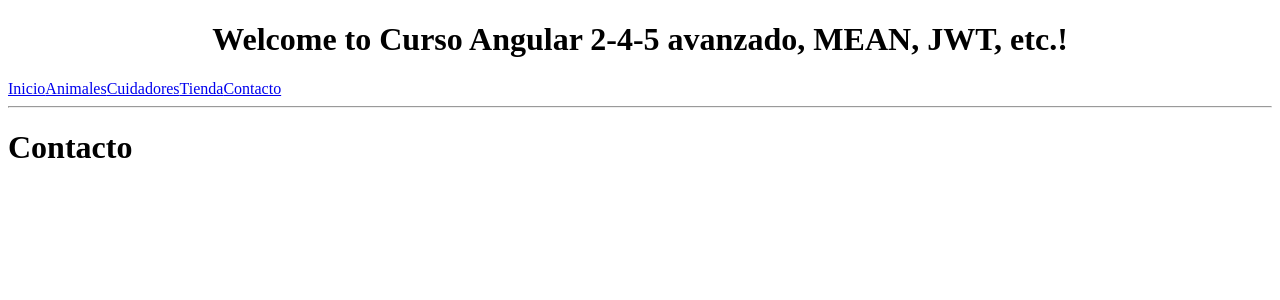
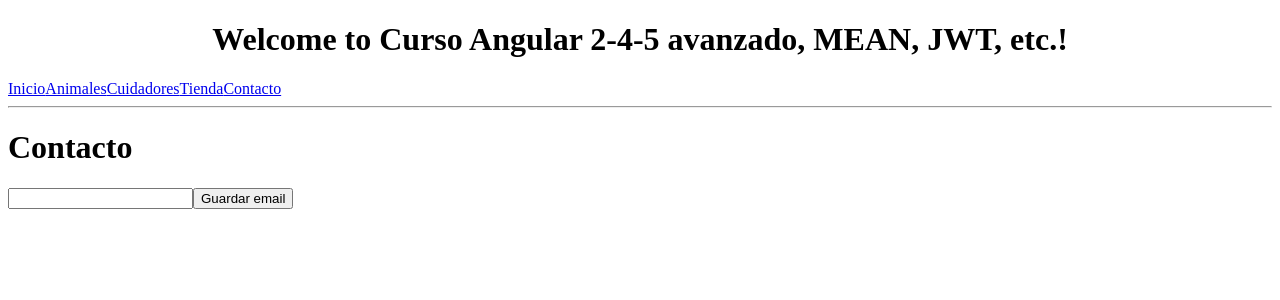
Before and after one commit to imobac-marin/curso-angular4-avanzado, an Angular app: page /contacto in a window 1280 px wide. Shown: the top 300 px of the page. Built offline with nearby package versions, Linux system fonts and the light colour scheme.

Commit message:
Clase nº17: LocalStorage y DoCheck. Ejemplos prácticos

```diff
--- a/src/app/app.component.html
+++ b/src/app/app.component.html
@@ -9,6 +9,8 @@
 <a [routerLink]="['/cuidadores']">Cuidadores</a>
 <a [routerLink]="['/tienda']">Tienda</a>
 <a [routerLink]="['/contacto']">Contacto</a>
+
+<span *ngIf="emailContacto">{{emailContacto}}</span>
 <hr>
 
 <router-outlet></router-outlet>
--- a/src/app/app.component.ts
+++ b/src/app/app.component.ts
@@ -1,10 +1,19 @@
-import { Component } from '@angular/core';
+import { Component, OnInit, DoCheck } from '@angular/core';
 
 @Component({
   selector: 'app-root',
   templateUrl: './app.component.html',
   styleUrls: ['./app.component.css']
 })
-export class AppComponent {
+export class AppComponent implements OnInit, DoCheck {
   title = 'Curso Angular 2-4-5 avanzado, MEAN, JWT, etc.';
+  emailContacto: string;
+
+  ngOnInit() {
+    console.log('Desde el localStorage: ' + localStorage.getItem('emailContacto'));
+  }
+
+  ngDoCheck() {
+    this.emailContacto = localStorage.getItem('emailContacto');
+  }
 }
--- a/src/app/components/contact/contact.component.html
+++ b/src/app/components/contact/contact.component.html
@@ -1 +1,4 @@
 <h1>{{title}}</h1>
+
+<input type="text" [(ngModel)]="emailContacto" />
+<button (click)="guardarEmail()">Guardar email</button>
--- a/src/app/components/contact/contact.component.ts
+++ b/src/app/components/contact/contact.component.ts
@@ -8,10 +8,16 @@
 export class ContactComponent implements OnInit {
 
   title = 'Contacto';
+  emailContacto: string;
   constructor() { }
 
   ngOnInit() {
     console.log('contact.component cargado!!');
   }
 
+  guardarEmail() {
+    console.log(this.emailContacto);
+    localStorage.setItem('emailContacto', this.emailContacto);
+    console.log('Desde el localStorage: ' + localStorage.getItem('emailContacto'));
+  }
 }
```
